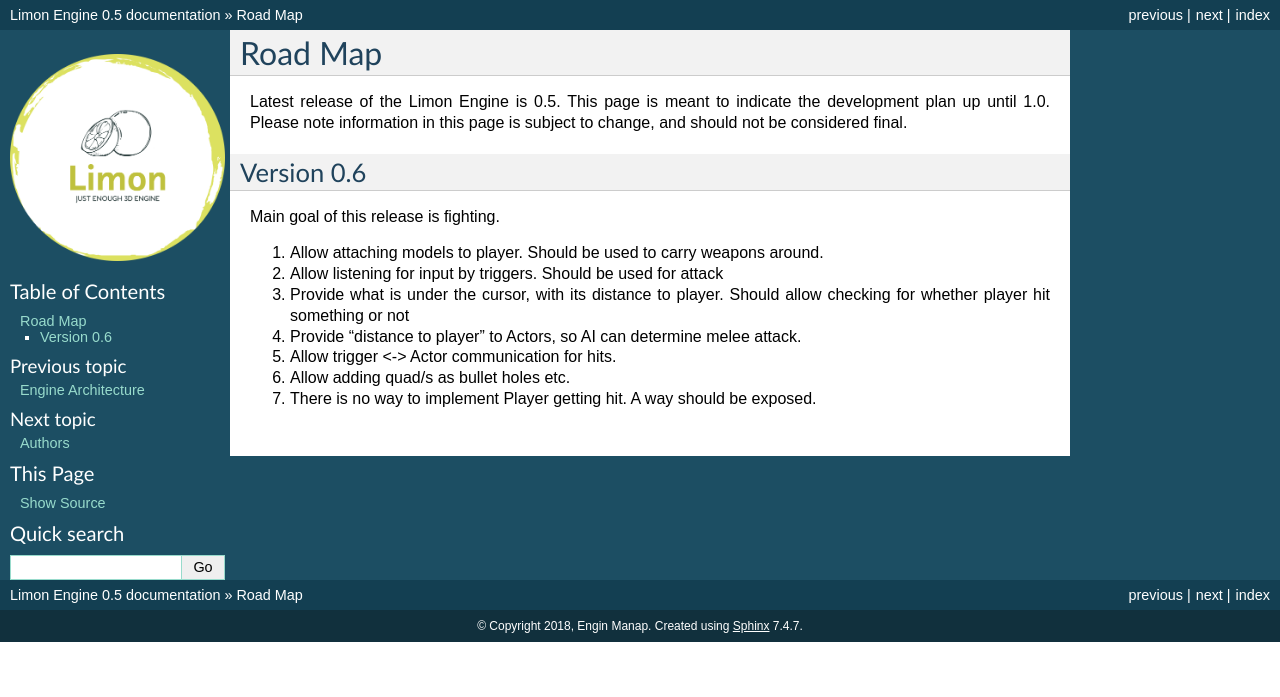
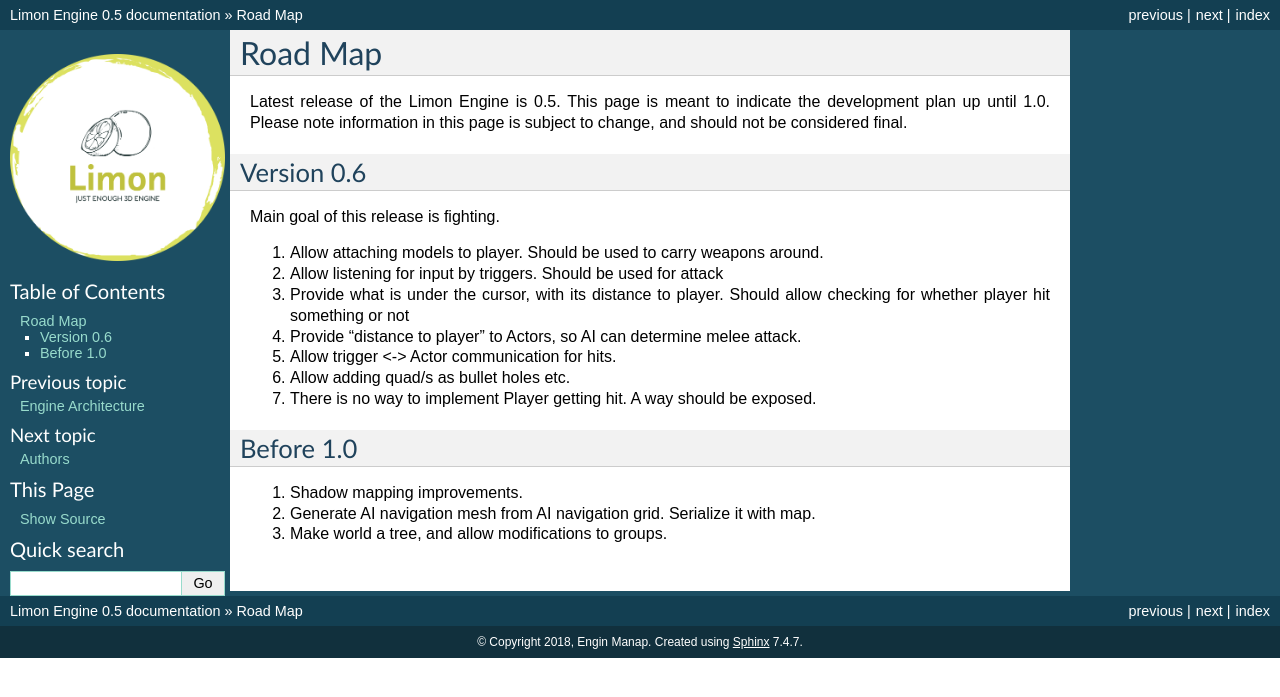
Before and after one commit to enginmanap/limonEngine-docs, a Sphinx documentation site: the page built from docs/RoadMap.rst, in a window 1280 px wide. Shown: the top 697 px of the page. Built offline with Sphinx 7.4.7, drawn with Linux system fonts in a browser that asks for light colours; pages that are not in the unit, such as notebooks, are missing from menus.

Commit message:
Add todo to roadmap

```diff
--- a/docs/RoadMap.rst
+++ b/docs/RoadMap.rst
@@ -16,3 +16,10 @@ Main goal of this release is fighting.
 #. Allow trigger <-> Actor communication for hits.
 #. Allow adding quad/s as bullet holes etc.
 #. There is no way to implement Player getting hit. A way should be exposed.
+
+Before 1.0
+==========
+
+#. Shadow mapping improvements.
+#. Generate AI navigation mesh from AI navigation grid. Serialize it with map.
+#. Make world a tree, and allow modifications to groups.
```
